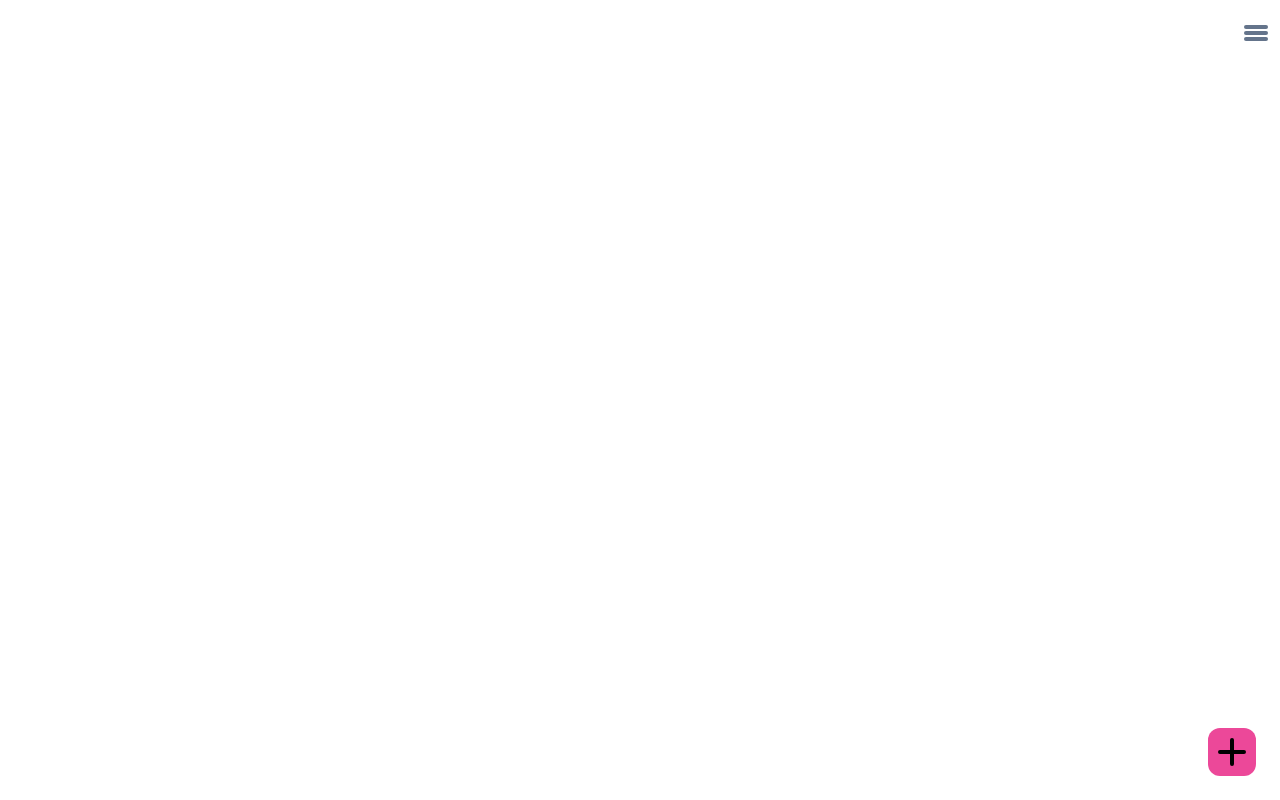
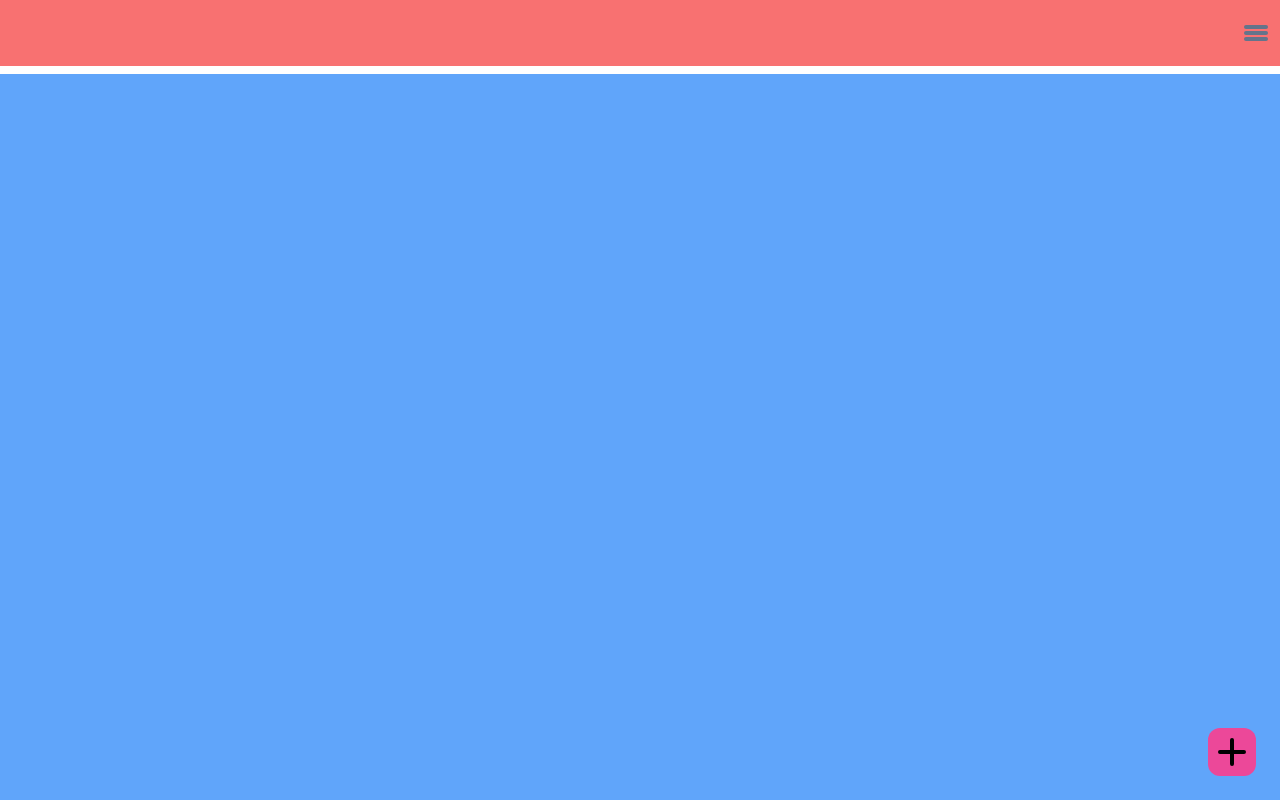
Before and after one commit to JolloDede/MealPlaning, a SvelteKit app: page /home/dashboard/menu in a window 1280 px wide. Built offline with nearby package versions, Linux system fonts and the light colour scheme.

Commit message:
fix : navbar

```diff
--- a/src/lib/components/custom/PlanC.svelte
+++ b/src/lib/components/custom/PlanC.svelte
@@ -48,7 +48,7 @@
 	{/if}
 {/snippet}
 
-<div class="flex justify-between py-2">
+<div class="flex justify-between">
 	<div>
 		<p>{plan.date.toLocaleDateString()}</p>
 		{@render time(plan.time)}
--- a/src/routes/home/+layout.svelte
+++ b/src/routes/home/+layout.svelte
@@ -13,8 +13,8 @@
 </script>
 
 <div class="flex max-h-screen flex-col">
-	<header class=" ham flex items-center">
-		<div class="flex w-full flex-row px-3 align-middle">
+	<header class="ham flex items-center bg-red-400">
+		<div class="flex w-full flex-row px-3">
 			<!-- svelte-ignore a11y_missing_content -->
 			<h1 class="flex-grow"></h1>
 			<Hamburger class="justify-self-end align-middle" bind:isOpen />
@@ -23,22 +23,24 @@
 
 	<!-- This has to be here else the arrows of the children display over it ! -->
 	<div
-		class="pos absolute left-0 z-50 w-full bg-slate-300 transition-all duration-300 {isOpen
+		class="pos ch absolute left-0 z-50 w-full bg-slate-300 transition-all duration-300 {isOpen
 			? ''
 			: '-translate-x-full'}"
 	>
 		<Navbar />
 	</div>
 
-	<main class="overflow-y-auto mt-2">
+	<main class="ch mt-2 overflow-y-auto bg-blue-400">
 		{@render children()}
 	</main>
 </div>
 
 <style>
+	.ch {
+		height: calc(100vh / 12 * 11);
+	}
 	.pos {
 		top: calc(100vh / 12);
-		height: calc(100vh / 12 * 11);
 	}
 	.ham {
 		height: calc(100vh / 12);
--- a/src/routes/home/dashboard/plan/+page.svelte
+++ b/src/routes/home/dashboard/plan/+page.svelte
@@ -56,7 +56,7 @@
 	</div>
 	<hr />
 
-	<div>
+	<div class="flex flex-col overflow-y-hidden">
 		{#each planList as plan}
 			<PlanC {plan} />
 			<hr />
```
